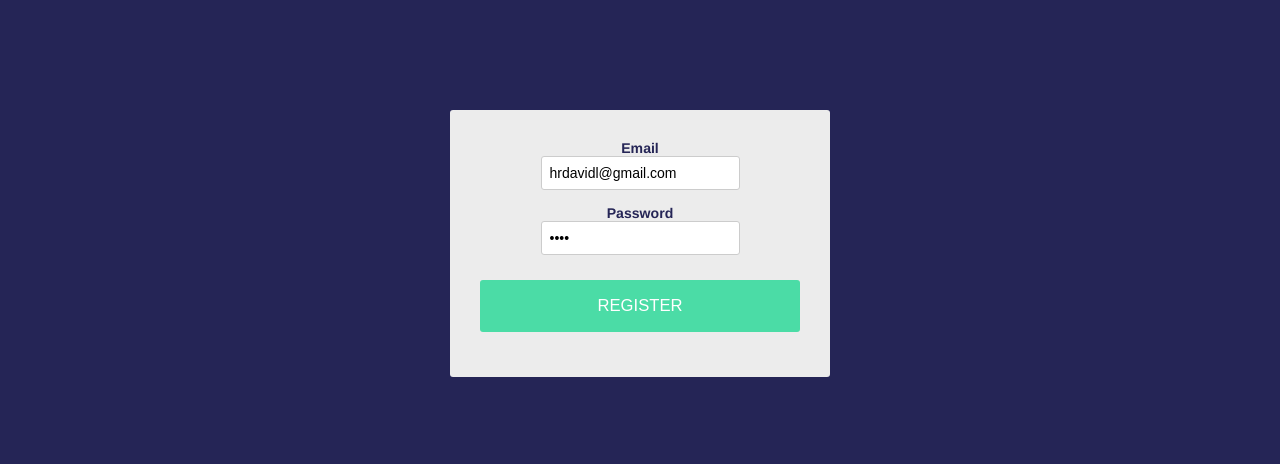
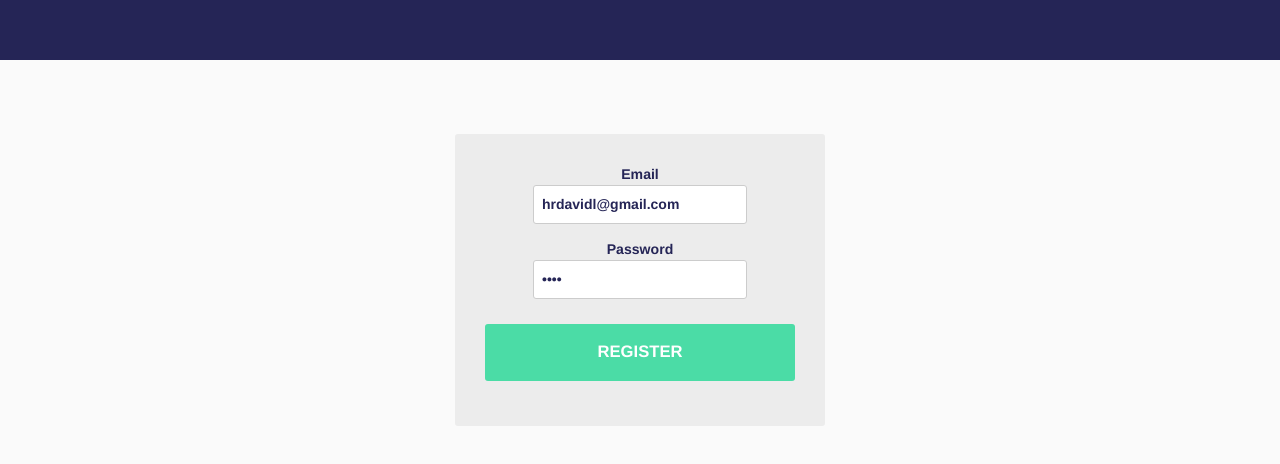
Before and after one commit to dave9011/jabber-2.5, a Vue app in the folder client/: page /register in a window 1280 px wide. Shown: the top 464 px of the page. Built offline with nearby package versions, Linux system fonts and the light colour scheme.

Commit message:
Add Vuetify framework

```diff
--- a/client/package.json
+++ b/client/package.json
@@ -16,7 +16,8 @@
   "dependencies": {
     "axios": "^0.18.0",
     "vue": "^2.5.2",
-    "vue-router": "^3.0.1"
+    "vue-router": "^3.0.1",
+    "vuetify": "^1.2.1"
   },
   "devDependencies": {
     "autoprefixer": "^7.1.2",
--- a/client/src/App.vue
+++ b/client/src/App.vue
@@ -1,6 +1,13 @@
 <template>
   <div id="app">
-    <router-view/>
+    <v-app>
+      <v-content>
+        <v-container fluid>
+          <router-view></router-view>
+        </v-container>
+      </v-content>
+      <v-footer app></v-footer>
+    </v-app>
   </div>
 </template>
 
--- a/client/src/main.js
+++ b/client/src/main.js
@@ -3,6 +3,10 @@
 import Vue from 'vue'
 import App from './App'
 import router from './router'
+import Vuetify from 'vuetify'
+import 'vuetify/dist/vuetify.min.css'
+
+Vue.use(Vuetify)
 
 Vue.config.productionTip = false
 
```
Also changed, not shown: 1 other file (tests, documents, lock files or other folders).
